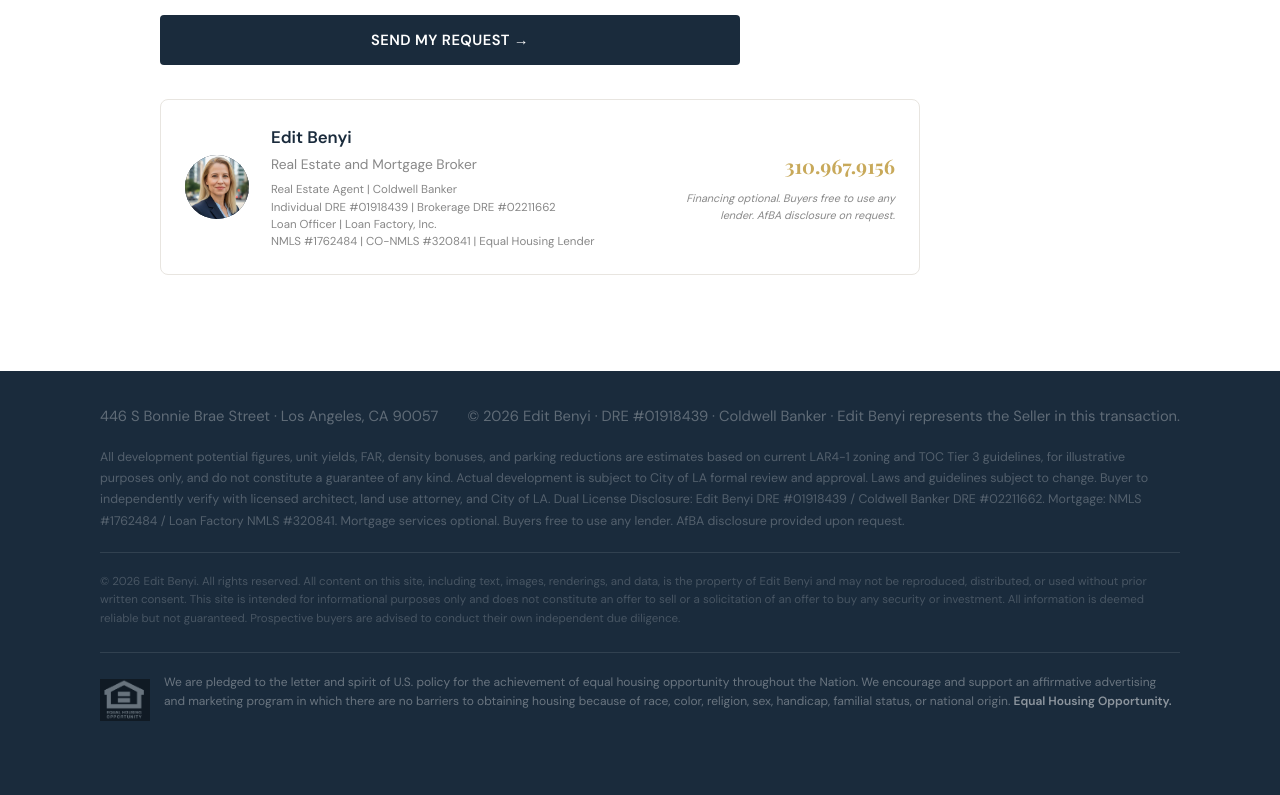
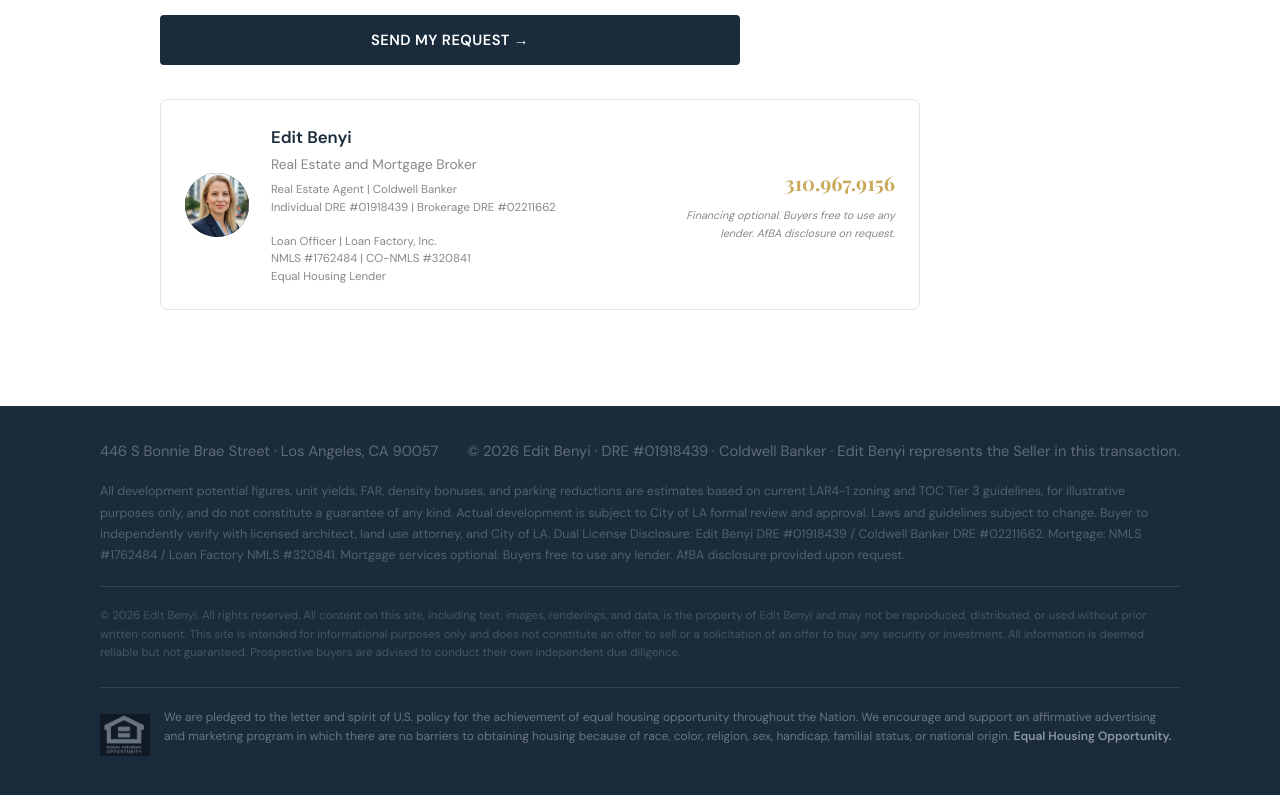
Before and after one commit to Ebenyi1976/446-bonnie-brea, a Next.js app: page / in a window 1280 px wide. Shown: the part 8132-8927 px from the top of the page. Before the commit the page ends 8899 px from the top, so only its background shows below. Built offline with nearby package versions, Linux system fonts and the light colour scheme.

Commit message:
Update agent license format with blank line between RE and mortgage sections

```diff
--- a/app/page.tsx
+++ b/app/page.tsx
@@ -234,8 +234,10 @@ export default function Home() {
               <div className="agentLic">
                 Real Estate Agent | Coldwell Banker<br />
                 Individual DRE #01918439 | Brokerage DRE #02211662<br />
+                <br />
                 Loan Officer | Loan Factory, Inc.<br />
-                NMLS #1762484 | CO-NMLS #320841 | Equal Housing Lender
+                NMLS #1762484 | CO-NMLS #320841<br />
+                Equal Housing Lender
               </div>
             </div>
             <div className="agentRight">
```
